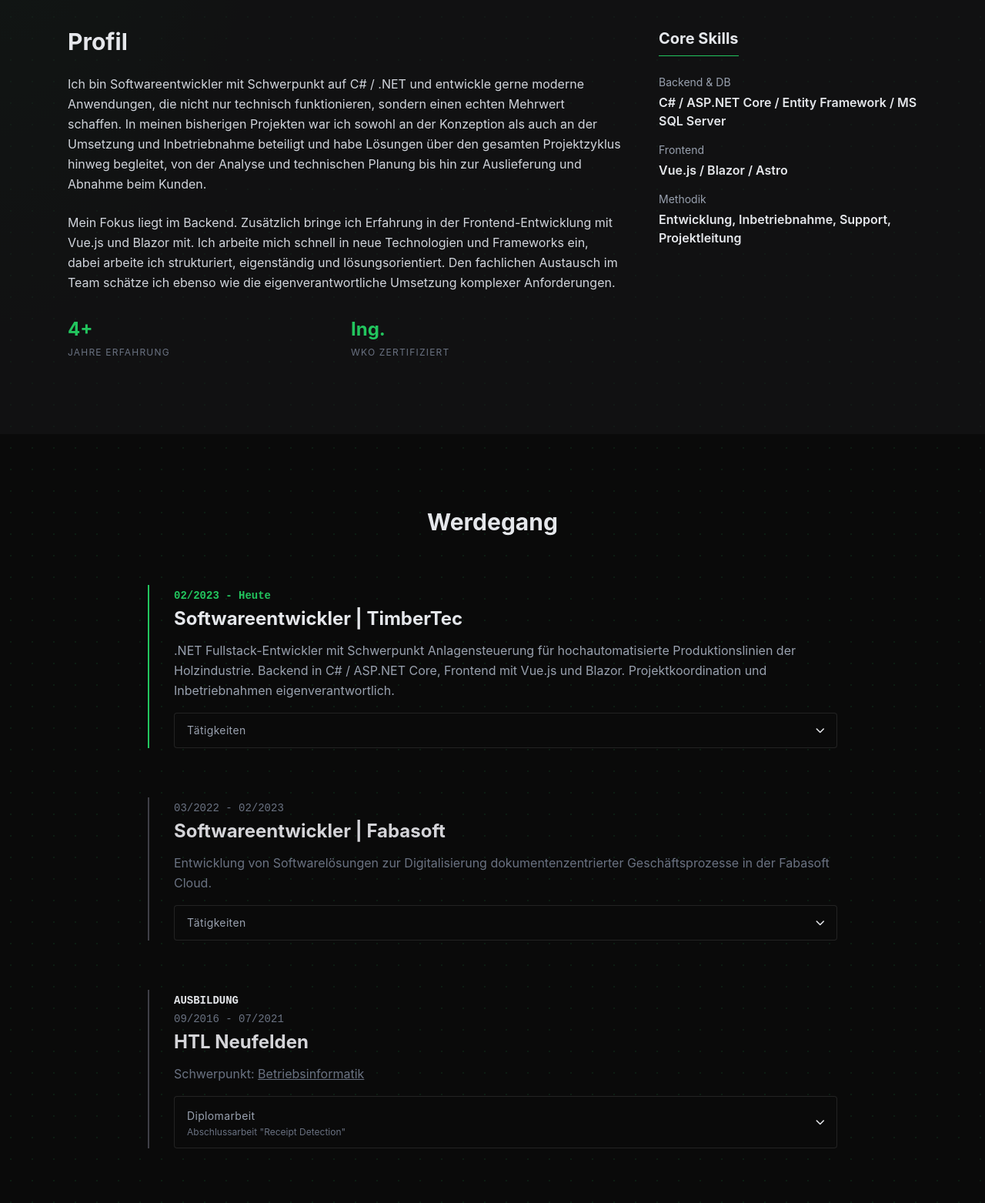
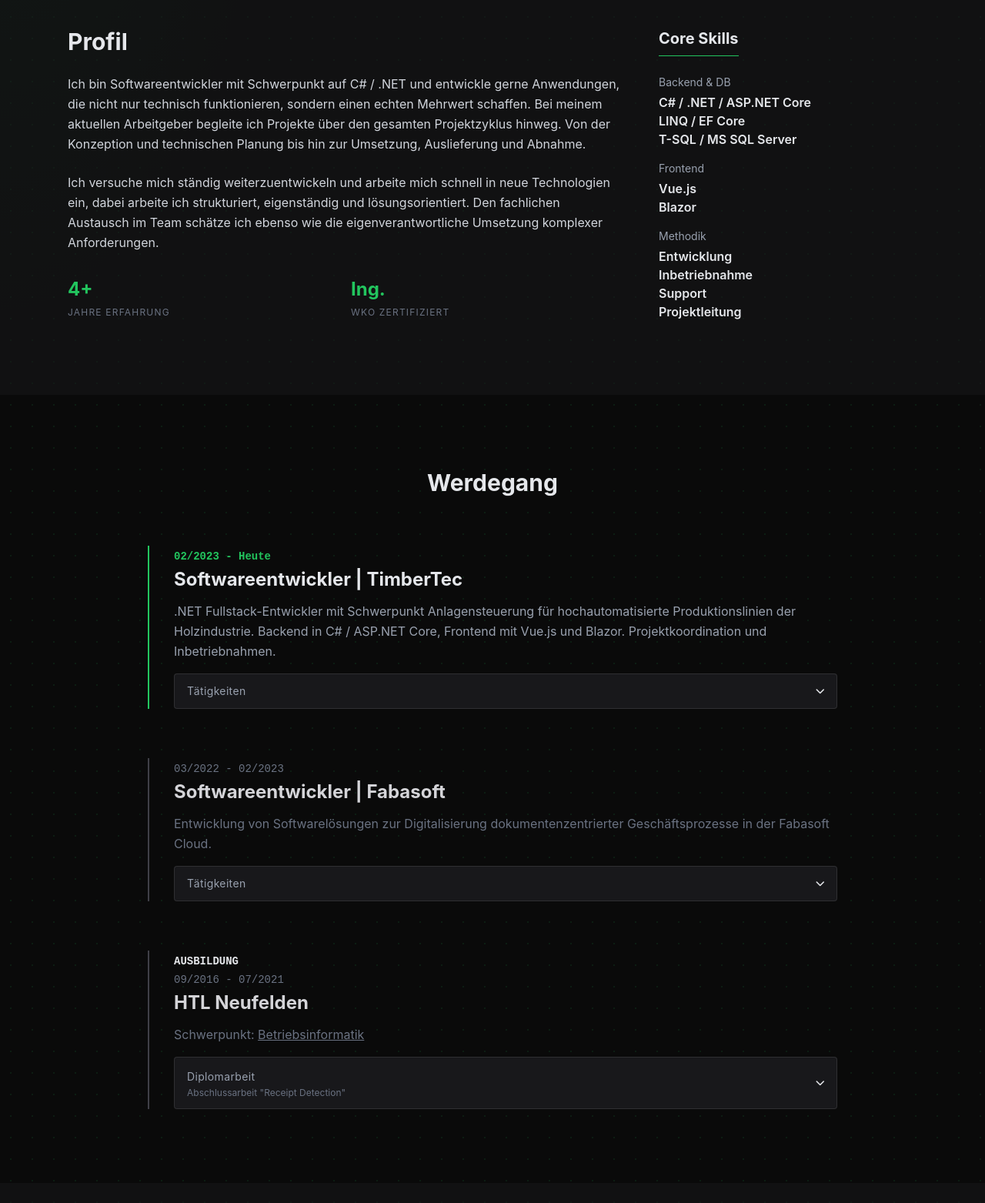
Before and after one commit to Tecch-Git/CurriculumVitae, a website: page Web/public/index.html in a window 1280 px wide. Shown: the part 860-2423 px from the top of the page at 77% size. Drawn offline with Linux system fonts and the light colour scheme.

Commit message:
feat(): small design changes, text rewriting

```diff
--- a/Web/public/index.html
+++ b/Web/public/index.html
@@ -79,15 +79,13 @@
                 <div class="md:col-span-2 reveal">
                     <h3 class="text-3xl font-bold mb-6">Profil</h3>
                     <p class="text-gray-300 leading-relaxed mb-6">
-                        Ich bin Softwareentwickler mit Schwerpunkt auf C# / .NET und entwickle gerne moderne
+                        Ich bin Softwareentwickler mit Schwerpunkt auf C# / .NET und entwickle gerne
                         Anwendungen, die nicht nur technisch funktionieren, sondern einen echten Mehrwert schaffen.
-                        In meinen bisherigen Projekten war ich sowohl an der Konzeption als auch an der Umsetzung und
-                        Inbetriebnahme beteiligt und habe Lösungen über den gesamten Projektzyklus hinweg begleitet,
-                        von der Analyse und technischen Planung bis hin zur Auslieferung und Abnahme beim Kunden.
+                        Bei meinem aktuellen Arbeitgeber begleite ich Projekte über den gesamten Projektzyklus hinweg.
+                        Von der Konzeption und technischen Planung bis hin zur Umsetzung, Auslieferung und Abnahme.
                     </p>
                     <p class="text-gray-300 leading-relaxed">
-                        Mein Fokus liegt im Backend. Zusätzlich bringe ich Erfahrung in der Frontend-Entwicklung mit
-                        Vue.js und Blazor mit. Ich arbeite mich schnell in neue Technologien und Frameworks ein,
+                        Ich versuche mich ständig weiterzuentwickeln und arbeite mich schnell in neue Technologien ein,
                         dabei arbeite ich strukturiert, eigenständig und lösungsorientiert. Den fachlichen Austausch im
                         Team schätze ich ebenso wie die eigenverantwortliche Umsetzung komplexer Anforderungen.
                     </p>
@@ -107,15 +105,21 @@
                     <div class="space-y-4">
                         <div>
                             <p class="text-sm text-gray-400 mb-1">Backend & DB</p>
-                            <p class="font-semibold">C# / ASP.NET Core / Entity Framework / MS SQL Server</p>
+                            <p class="font-semibold">C# / .NET / ASP.NET Core</p>
+                            <p class="font-semibold">LINQ / EF Core</p>
+                            <p class="font-semibold">T-SQL / MS SQL Server</p>
                         </div>
                         <div>
                             <p class="text-sm text-gray-400 mb-1">Frontend</p>
-                            <p class="font-semibold">Vue.js / Blazor / Astro</p>
+                            <p class="font-semibold">Vue.js</p>
+                            <p class="font-semibold">Blazor</p>
                         </div>
                         <div>
                             <p class="text-sm text-gray-400 mb-1">Methodik</p>
-                            <p class="font-semibold">Entwicklung, Inbetriebnahme, Support, Projektleitung</p>
+                            <p class="font-semibold">Entwicklung</p>
+                            <p class="font-semibold">Inbetriebnahme</p>
+                            <p class="font-semibold">Support</p>
+                            <p class="font-semibold">Projektleitung</p>
                         </div>
                     </div>
                 </div>
@@ -134,9 +138,9 @@
                     <p class="text-gray-400 mt-3 leading-relaxed">
                         .NET Fullstack-Entwickler mit Schwerpunkt Anlagensteuerung für hochautomatisierte
                         Produktionslinien der Holzindustrie. Backend in C# / ASP.NET Core, Frontend mit Vue.js und
-                        Blazor. Projektkoordination und Inbetriebnahmen eigenverantwortlich.
+                        Blazor. Projektkoordination und Inbetriebnahmen.
                     </p>
-                    <div class="mt-4 border border-white/10 rounded overflow-hidden bg-[#0a0a0a]">
+                    <div class="mt-4 border border-white/10 rounded overflow-hidden bg-zinc-900">
                         <button onclick="toggleDescriptionDropdown(this)" aria-expanded="false"
                             class="w-full px-4 py-3 flex items-center justify-between text-left cursor-pointer hover:bg-white/5 transition-colors">
                             <span class="text-sm text-gray-400 tracking-wide">Tätigkeiten</span>
@@ -148,37 +152,29 @@
                                 <div class="flex gap-3">
                                     <span class="mt-1 w-1.5 h-1.5 rounded-full bg-accent shrink-0"></span>
                                     <p class="text-sm text-gray-300 leading-relaxed"><span
-                                            class="font-semibold text-white">Anlagensteuerung (Holzindustrie):</span>
-                                        Entwicklung von Leitrechnern für hochautomatisierte Produktionslinien, inkl.
+                                            class="font-medium text-zinc-200">Anlagensteuerung (Holzindustrie):</span>
+                                        Entwicklung von Leitrechnern für hochautomatisierte Produktionslinien, inklusive
                                         Kransteuerung, Puffersystemen und CNC-Anbindungen.</p>
                                 </div>
                                 <div class="flex gap-3">
                                     <span class="mt-1 w-1.5 h-1.5 rounded-full bg-accent shrink-0"></span>
                                     <p class="text-sm text-gray-300 leading-relaxed"><span
-                                            class="font-semibold text-white">.NET Fullstack-Entwicklung:</span>
+                                            class="font-medium text-zinc-200">.NET Fullstack-Entwicklung:</span>
                                         Schwerpunktmäßige Backend-Entwicklung in C# / ASP.NET Core, ergänzt durch
                                         Frontend-Entwicklung mit Vue.js und Blazor.</p>
                                 </div>
                                 <div class="flex gap-3">
                                     <span class="mt-1 w-1.5 h-1.5 rounded-full bg-accent shrink-0"></span>
                                     <p class="text-sm text-gray-300 leading-relaxed"><span
-                                            class="font-semibold text-white">Projektkoordination &amp;
-                                            Inbetriebnahme:</span> Technische Abstimmung mit Maschinenherstellern und
-                                        Kunden sowie eigenverantwortliche Durchführung von Inbetriebnahmen,
-                                        Fehleranalysen und finalen Systemabnahmen (remote und vor Ort).</p>
-                                </div>
-                                <div class="flex gap-3">
-                                    <span class="mt-1 w-1.5 h-1.5 rounded-full bg-accent shrink-0"></span>
-                                    <p class="text-sm text-gray-300 leading-relaxed"><span
-                                            class="font-semibold text-white">Relationale Datenbanken &amp;
+                                            class="font-medium text-zinc-200">Relationale Datenbanken &amp;
                                             Performance:</span> Datenmodellierung und Logik-Implementierung (MS SQL,
-                                        T-SQL, Entity Framework, LINQ) sowie Performance-Analysen mittels SQL Profiler
+                                        T-SQL, EF Core, LINQ) sowie Performance-Analysen mittels SQL Profiler
                                         und Query Store.</p>
                                 </div>
                                 <div class="flex gap-3">
                                     <span class="mt-1 w-1.5 h-1.5 rounded-full bg-accent shrink-0"></span>
                                     <p class="text-sm text-gray-300 leading-relaxed"><span
-                                            class="font-semibold text-white">Maschinenkommunikation &amp;
+                                            class="font-medium text-zinc-200">Maschinenkommunikation &amp;
                                             3D-Visualisierung:</span> Anbindung von Maschinen und Anlagen über diverse
                                         Schnittstellen (REST-API, Fetch/Write, OPC, TCP/IP) sowie Realisierung
                                         webbasierter 3D-Visualisierungen mittels three.js.</p>
@@ -186,9 +182,17 @@
                                 <div class="flex gap-3">
                                     <span class="mt-1 w-1.5 h-1.5 rounded-full bg-accent shrink-0"></span>
                                     <p class="text-sm text-gray-300 leading-relaxed"><span
-                                            class="font-semibold text-white">Qualität &amp; Deployment:</span>
+                                            class="font-medium text-zinc-200">Qualität &amp; Deployment:</span>
                                         Qualitätssicherung durch automatisierte Unit Tests. Versionsverwaltung mit Git
                                         sowie CI/CD-Pipelines via GitHub Actions für On-Premises Deployments.</p>
+                                </div>
+                                <div class="flex gap-3">
+                                    <span class="mt-1 w-1.5 h-1.5 rounded-full bg-accent shrink-0"></span>
+                                    <p class="text-sm text-gray-300 leading-relaxed"><span
+                                            class="font-medium text-zinc-200">Projektkoordination &amp;
+                                            Inbetriebnahme:</span> Technische Abstimmung mit Maschinenherstellern und
+                                        Kunden sowie eigenverantwortliche Durchführung von Inbetriebnahmen,
+                                        Fehleranalysen und finalen Systemabnahmen (remote und vor Ort).</p>
                                 </div>
                             </div>
                         </div>
@@ -202,7 +206,7 @@
                         Entwicklung von Softwarelösungen zur Digitalisierung dokumentenzentrierter Geschäftsprozesse in
                         der Fabasoft Cloud.
                     </p>
-                    <div class="mt-4 border border-white/10 rounded overflow-hidden bg-[#0a0a0a]">
+                    <div class="mt-4 border border-white/10 rounded overflow-hidden bg-zinc-900">
                         <button onclick="toggleDescriptionDropdown(this)" aria-expanded="false"
                             class="w-full px-4 py-3 flex items-center justify-between text-left cursor-pointer hover:bg-white/5 transition-colors">
                             <span class="text-sm text-gray-400 tracking-wide">Tätigkeiten</span>
@@ -245,7 +249,7 @@
                         Schwerpunkt: <a href="https://www.htl-neufelden.at/ausbildung/betriebsinformatik/"
                             target="_blank" class="underline hover:no-underline animate-bounce">Betriebsinformatik</a>
                     </p>
-                    <div class="mt-4 border border-white/10 rounded overflow-hidden bg-[#0a0a0a]">
+                    <div class="mt-4 border border-white/10 rounded overflow-hidden bg-zinc-900">
                         <button onclick="toggleDescriptionDropdown(this)" aria-expanded="false"
                             class="w-full px-4 py-3 flex items-center justify-between text-left cursor-pointer hover:bg-white/5 transition-colors">
                             <div>
@@ -287,14 +291,13 @@
                 <!-- Kapazitätsplanung -->
                 <div class="glass-card p-8 rounded-xl reveal border-l-4 border-l-accent flex flex-col">
                     <div class="flex justify-between items-start mb-4">
-                        <span class="bg-accent/10 text-accent text-xs font-bold px-3 py-1 rounded">12/2025 –
+                        <span class="bg-accent/10 text-accent text-xs font-bold px-3 py-1 rounded">12/2025 -
                             heute</span>
                         <span class="bg-white/10 text-gray-400 text-xs font-bold px-3 py-1 rounded">TimberTec</span>
                     </div>
                     <h4 class="text-2xl font-bold mb-3">Kapazitätsplanung</h4>
                     <p class="text-gray-400 mb-6 text-sm leading-relaxed">
-                        WebApp zur Kapazitätsplanung und Ressourcenübersicht für die Holzbau-Produktion mit
-                        automatisierter Datenanbindung an das TiCom-ERP.
+                        WebApp zur Kapazitätsplanung und Ressourcenübersicht um Engpässe zu erkennen und Lieferdaten zu optimieren.
                     </p>
                     <div class="flex flex-wrap gap-2 mb-8">
                         <span class="bg-white/5 text-gray-300 px-2 py-1 rounded text-xs">C#</span>
@@ -315,13 +318,13 @@
                 <!-- Event Administration -->
                 <div class="glass-card p-8 rounded-xl reveal border-l-4 border-l-accent flex flex-col">
                     <div class="flex justify-between items-start mb-4">
-                        <span class="bg-accent/10 text-accent text-xs font-bold px-3 py-1 rounded">05/2025 –
+                        <span class="bg-accent/10 text-accent text-xs font-bold px-3 py-1 rounded">05/2025 -
                             heute</span>
                         <span class="bg-white/10 text-gray-400 text-xs font-bold px-3 py-1 rounded">Privat</span>
                     </div>
                     <h4 class="text-2xl font-bold mb-3">Event Administration</h4>
                     <p class="text-gray-400 mb-6 text-sm leading-relaxed">
-                        WebApp zur digitalen Verwaltung von Helfern und Personaleinteilungen für mehrtägige Events inkl.
+                        WebApp zur digitalen Verwaltung von Personaleinteilungen für mehrtägige Events inklusive
                         automatisierter SMS-Benachrichtigung.
                     </p>
                     <div class="flex flex-wrap gap-2 mb-8">
@@ -344,14 +347,13 @@
                 <!-- Modernisierung KVH-Produktionslinie -->
                 <div class="glass-card p-8 rounded-xl reveal border-l-4 border-l-accent flex flex-col">
                     <div class="flex justify-between items-start mb-4">
-                        <span class="bg-accent/10 text-accent text-xs font-bold px-3 py-1 rounded">06/2024 –
+                        <span class="bg-accent/10 text-accent text-xs font-bold px-3 py-1 rounded">06/2024 -
                             08/2025</span>
                         <span class="bg-white/10 text-gray-400 text-xs font-bold px-3 py-1 rounded">TimberTec</span>
                     </div>
                     <h4 class="text-2xl font-bold mb-3">Modernisierung KVH-Produktionslinie</h4>
                     <p class="text-gray-400 mb-6 text-sm leading-relaxed">
-                        Migration einer Visual Basic Anlagensteuerung auf einen modernen .NET C# LogicServer inkl.
-                        webbasierter 3D-Visualisierung zur Anlagenüberwachung.
+                        Migration und Optimierung einer Visual Basic Anlagensteuerung auf einen modernen .NET C# LogicServer mit webbasierter 3D-Visualisierung zur Anlagenüberwachung.
                     </p>
                     <div class="flex flex-wrap gap-2 mb-8">
                         <span class="bg-white/5 text-gray-300 px-2 py-1 rounded text-xs">C#</span>
@@ -370,7 +372,7 @@
                 <!-- Integration Abbund-Maschinen -->
                 <div class="glass-card p-8 rounded-xl reveal border-l-4 border-l-accent flex flex-col">
                     <div class="flex justify-between items-start mb-4">
-                        <span class="bg-accent/10 text-accent text-xs font-bold px-3 py-1 rounded">11/2023 –
+                        <span class="bg-accent/10 text-accent text-xs font-bold px-3 py-1 rounded">11/2023 -
                             06/2024</span>
                         <span class="bg-white/10 text-gray-400 text-xs font-bold px-3 py-1 rounded">TimberTec</span>
                     </div>
@@ -389,7 +391,8 @@
                         <span class="bg-white/5 text-gray-300 px-2 py-1 rounded text-xs">XML</span>
                     </div>
                     <div class="mt-auto flex flex-col gap-3">
-                        <button onclick="openModal('abbund')"
+                        <button onclick="openModal('abbund')"#
+                        7849
                             class="w-full inline-flex justify-center items-center bg-zinc-800 border border-white/10 text-white font-medium py-3 px-4 rounded hover:bg-accent hover:text-black transition cursor-pointer">
                             <i class="fas fa-circle-info mr-2"></i> Details
                         </button>
--- a/Web/src/input.css
+++ b/Web/src/input.css
@@ -46,7 +46,8 @@ body {
     border: 1px solid rgba(255, 255, 255, 0.1);
     transition:
         transform 0.3s ease,
-        border-color 0.3s ease;
+        border-color 0.3s ease,
+        opacity 0.8s ease-out;
 }
 
 .glass-card:hover {
```
Also changed, not shown: Web/public/styles.css.
